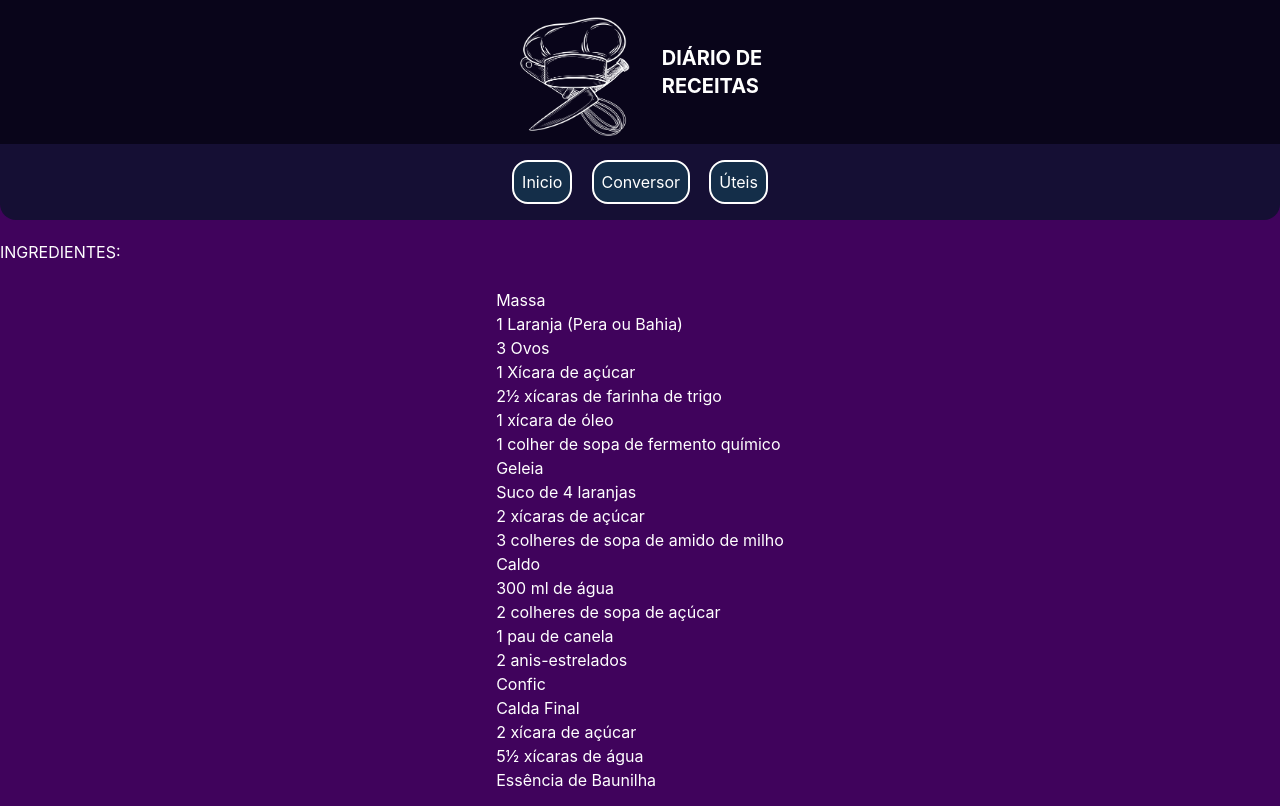
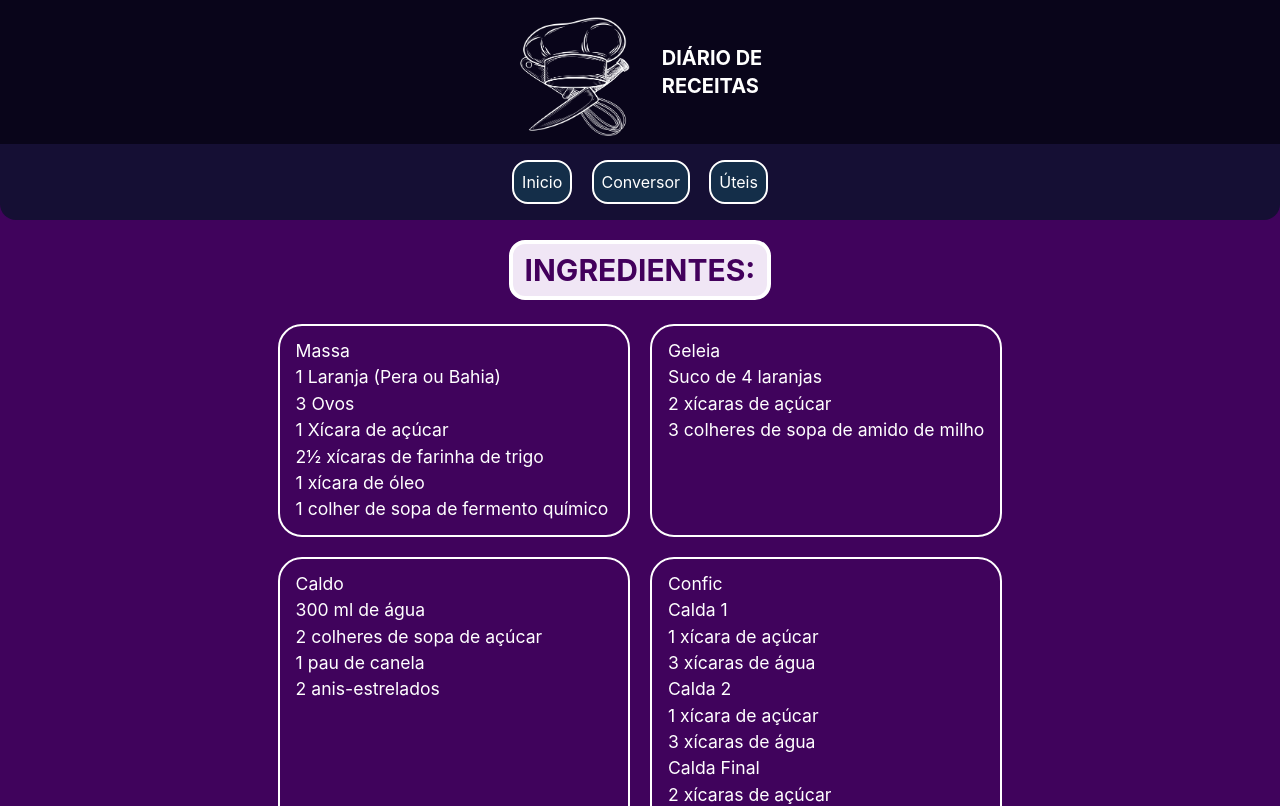
Before and after one commit to joseki-bot/Projeto_Integrador_Mod_D, a React (Vite) app: page / in a window 1280 px wide. Shown: the top 806 px of the page. Built offline with nearby package versions, Linux system fonts and the light colour scheme.

Commit message:
Css de ingredientes iniciado

```diff
--- a/src/componentes/Body/Ingredientes/index.tsx
+++ b/src/componentes/Body/Ingredientes/index.tsx
@@ -2,7 +2,11 @@ import { style } from "./style";
 
 type Ingrediente = {
     titulo: string;
-    subtitulo?: string;
+    ingredientes: (string | Subdivisao)[];
+};
+
+type Subdivisao = {
+    subtitulo: string;
     ingredientes: string[];
 };
 
@@ -13,30 +17,44 @@ type Props = {
 export default function Ingredientes({ Partes }: Props) {
     return (
         <section>
+            <div className={style.caixa}>
 
-            <div className= {style.caixa}>
-
-                <div className= {style.Titulo}>
-                    <h1 className= {style.T}>INGREDIENTES:</h1>
+                <div className={style.Titulo}>
+                    <h1 className={style.T}>INGREDIENTES:</h1>
                 </div>
 
-            <div className= {style.AreaIngredientes}>
+                <div className={style.AreaIngredientes}>
                     {Partes.map((parte, index) => (
+                        <div key={index} className={`${style.Ingrediente} ${
+                            parte.largo ? style.IngredienteLargo : "" }`} >
 
-                    <div key={index}>
                             <h2>{parte.titulo}</h2>
-                        {parte.subtitulo && <p>{parte.subtitulo}</p>}
+
                             <ul>
                                 {parte.ingredientes.map((ingrediente, i) => (
-                                <li key={i}>{ingrediente}</li>
+                                    <li key={i}>
+                                        {typeof ingrediente === "string" ? (
+                                            ingrediente
+                                        ) : (
+                                            <>
+                                                <h3>{ingrediente.subtitulo}</h3>
+
+                                                <ul>
+                                                    {ingrediente.ingredientes.map((item, j) => (
+                                                        <li key={j}>{item}</li>
                                                     ))}
                                                 </ul>
+                                            </>
+                                        )}
+                                    </li>
+                                ))}
+                            </ul>
+
+                        </div>
+                    ))}
                 </div>
 
-                ))}
             </div>
-            </div>
-
         </section>
     );
 }
--- a/src/componentes/Body/Ingredientes/style.tsx
+++ b/src/componentes/Body/Ingredientes/style.tsx
@@ -4,13 +4,47 @@ export const style = {
     justify-center
     gap-6
     flex-wrap
+    mt-5
     text-[var(--Cor-Fonte)]
-    mt-5
   `,
 
   Titulo:`
+    flex
     w-full
     items-center
     justify-center
+    text-3xl
+    font-bold
   `,
+
+  T:`
+    border-4
+    border-[var(--Cor-Fonte)]
+    rounded-2xl
+    px-3
+    py-2
+    bg-[var(--Cor-Lilas)]
+    text-[var(--Cor-Roxo-Escuro)]
+  `,
+
+  AreaIngredientes: `
+    grid
+    grid-cols-2
+    mx-5
+    gap-5
+
+`,
+
+Ingrediente: `
+    border-2
+    rounded-3xl
+    px-4
+    py-3
+    text-[1.1rem]
+`,
+
+IngredienteLargo: `
+    col-span-2
+`,
+
 };
--- a/src/padrao/theme.css
+++ b/src/padrao/theme.css
@@ -12,4 +12,7 @@
   --Cor-Roxo: #632091;
   --Cor-Ciano: #10C1B6;
   --Cor-Sombra: black;
+  --Cor-Lilas: #F0E6F5;
+  --Cor-Roxo-Escuro: #43005C;
+
 }
--- a/src/paginas/Receitas/Bolos/Laranja/index.tsx
+++ b/src/paginas/Receitas/Bolos/Laranja/index.tsx
@@ -36,23 +36,29 @@ export default function Laranja() {
 
     {
   titulo: "Confic",
+  ingredientes: [
+    {
       subtitulo: "Calda 1",
       ingredientes: [
         "1 xícara de açúcar",
         "3 xícaras de água",
       ],
-
+    },
+    {
       subtitulo: "Calda 2",
       ingredientes: [
         "1 xícara de açúcar",
         "3 xícaras de água",
       ],
-
+    },
+    {
       subtitulo: "Calda Final",
       ingredientes: [
-            "2 xícara de açúcar",
+        "2 xícaras de açúcar",
         "5½ xícaras de água",
-            "Essência de Baunilha"
+        "Essência de Baunilha",
+      ],
+    },
   ],
 },
 
```
Lines whose indentation alone changed are shown as unchanged.
